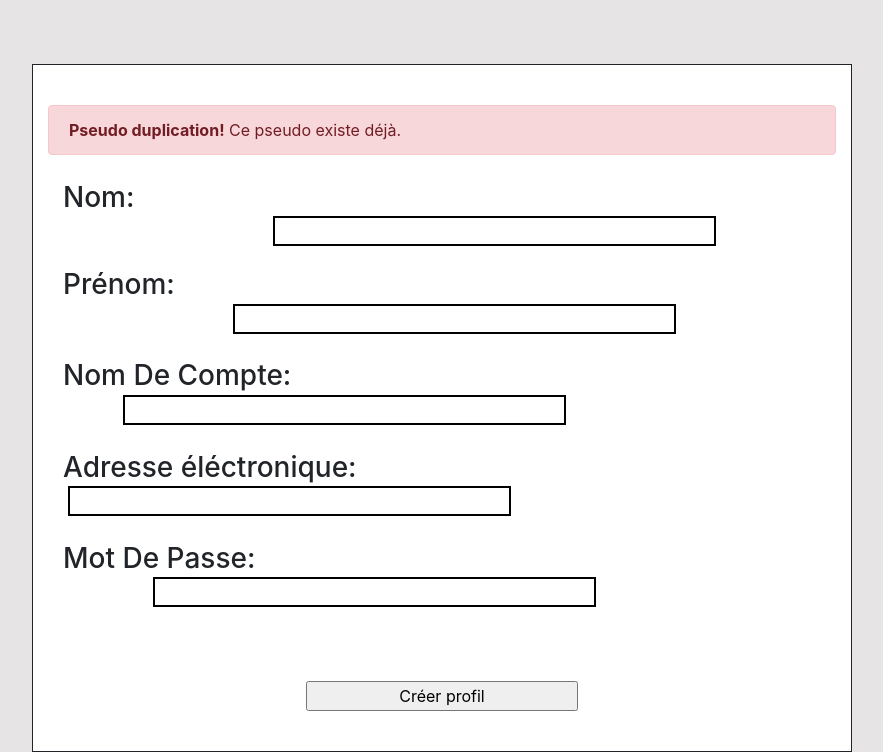
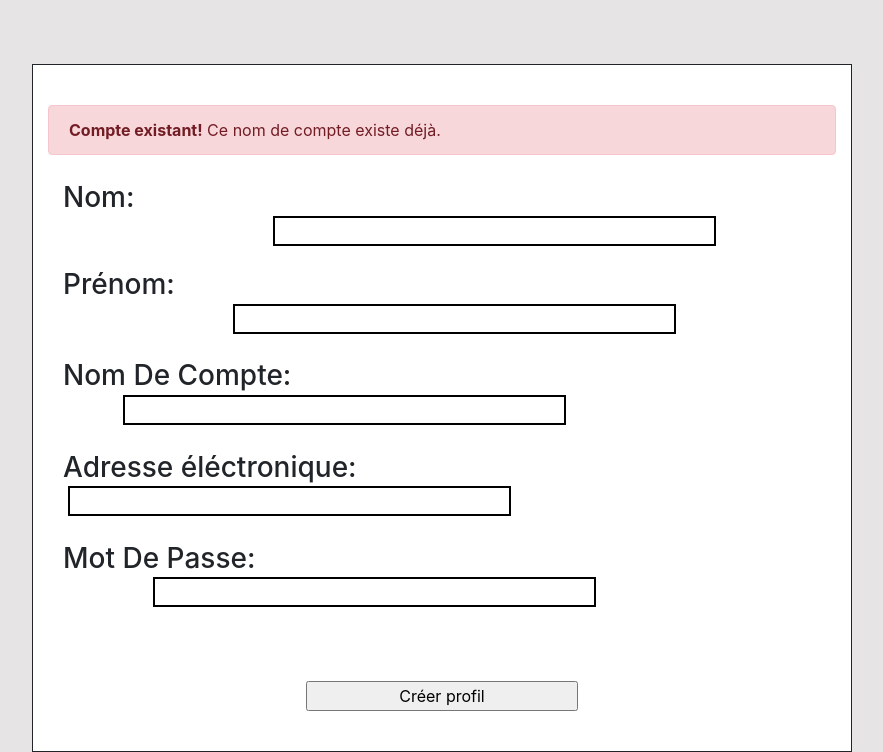
Before and after one commit to IvanCallau/Doggo-Gram, a PHP site: page /inscriptionUser.php?duplicate=1 in a window 1280 px wide. Shown: the part 56-808 px from the top of the page, without its empty margins (198-1081 px from the left). Run offline with PHP 8.4, Linux system fonts and the light colour scheme; data that the repository does not hold is empty; some libraries are stand-ins or nearby versions.

Commit message:
insertion utilisateur et fonction pour ne pas avoir le meme mot de passe et mail

```diff
--- a/acceuil.php
+++ b/acceuil.php
@@ -30,7 +30,7 @@
 
     </br>
 
-    <a href="inscriptionUser.php">
+    <a href="inscriptionUser.php?duplicate=0">
       <button type="button" class="button">S'inscrire</button>
     </a>
 
--- a/connexion.php
+++ b/connexion.php
@@ -135,7 +135,7 @@ class Connexion{
 
              $commentaire = $requete->fetchObject ("Commentaire");
 
-            return $commentair;
+            return $commentaire;
     }
 
     public function getAllCommentaire($id){
--- a/inscriptionUser.php
+++ b/inscriptionUser.php
@@ -46,17 +46,15 @@
 				<?php
 					/*alerte si pseudo déjà utilisé*/
 					$duplicate = $_GET["duplicate"];
-					if($duplicate){
+					if($duplicate==1){
 						echo '<div class="alert alert-danger">
-								<strong>Pseudo duplication!</strong> Ce pseudo existe déjà.
-					  			</div>';
+								<strong>Compte existant!</strong> Ce nom de compte existe déjà.
+					  		 </div>';
 					}
-					/*alerte si mail déjà utilisé*/
-					$duplicate1 = $_GET["duplicate1"];
-					if($duplicate1){
+					if($duplicate==2){
 						echo '<div class="alert alert-danger">
-								<strong>Mail duplication!</strong> Ce mail existe déjà.
-					  			</div>';
+								<strong>Email existant!</strong> Cet email existe déjà.
+					  		 </div>';
 					}
 				?>
 
--- a/submitInscriptionUtilisateur.php
+++ b/submitInscriptionUtilisateur.php
@@ -4,15 +4,17 @@
 require_once('connexion.php');
 $appli = new Connexion();
 
+// redirection sur inscriptionUser si pseudo déjà utilisé
 $pseudo = $_POST["pseudo"];
 if($appli->isLoginExists($pseudo)){
-    header ("Location:http://127.0.1.17//projets/Doggo-Gram/inscriptionUser.php?duplicate=true");
+    header ("Location:http://127.0.1.17//projets/Doggo-Gram/inscriptionUser.php?duplicate=1");
     exit();
 }
 
+// redirection sur inscriptionUser si mail déjà utilisé
 $mail = $_POST["mail"];
 if($appli->isMailExists($mail)){
-    header ("Location:http://127.0.1.17//projets/Doggo-Gram/inscriptionUser.php?duplicate=true");
+    header ("Location:http://127.0.1.17//projets/Doggo-Gram/inscriptionUser.php?duplicate=2");
     exit();
 }
 
```
